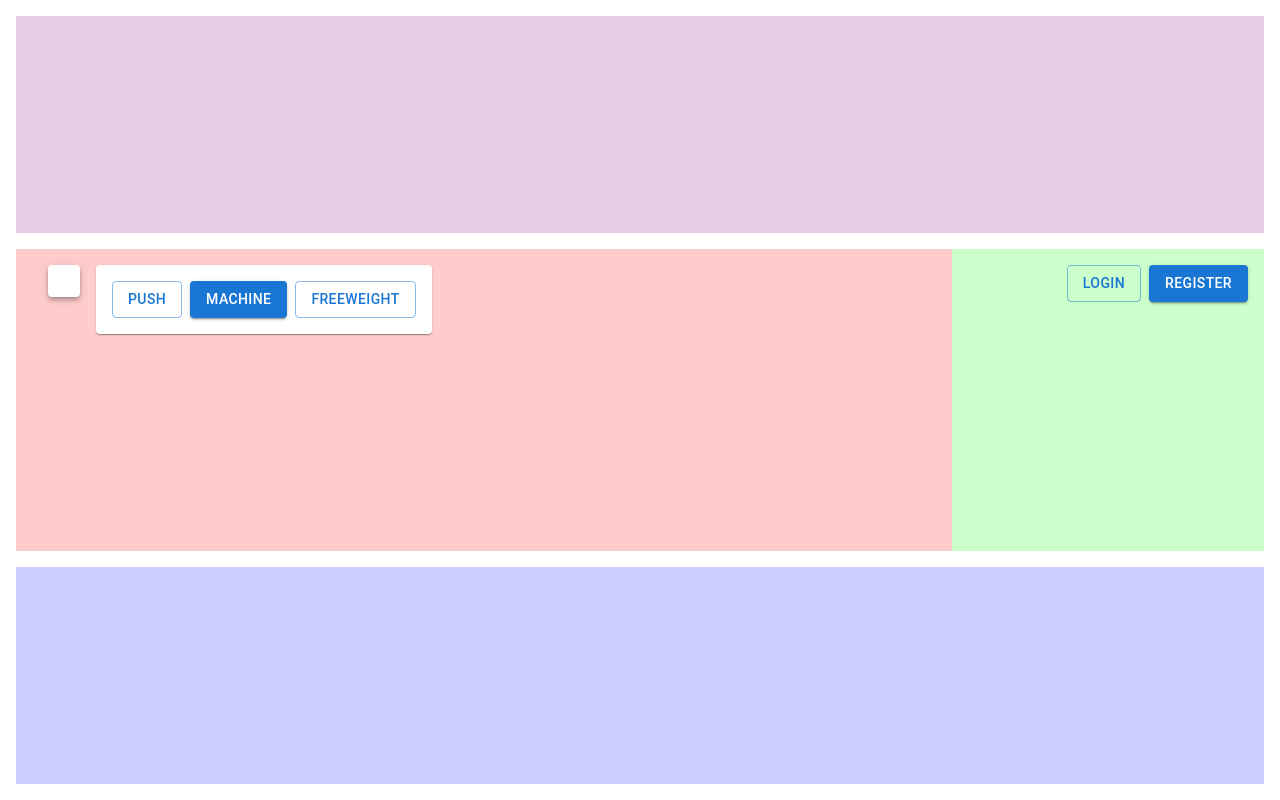
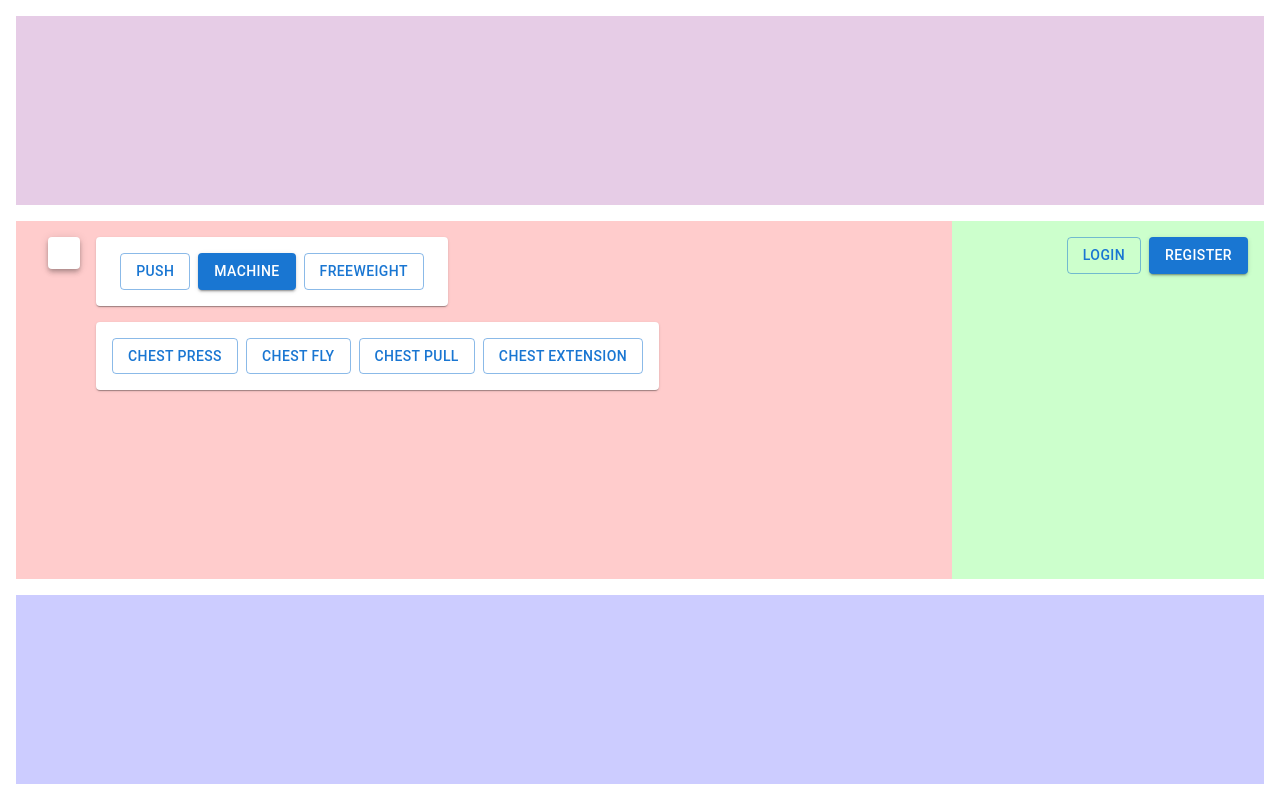
Before and after one commit to stefan-tcaciuc-99/Interactive-Muscle-Visulisation, a React (Create React App) app in the folder frontend/: page / in a window 1280 px wide. Both pictures are taken after a click on the button "MACHINE". Built offline with nearby package versions, Linux system fonts and the light colour scheme; no server answers.

Commit message:
added exercise list based on selected type

```diff
--- a/frontend/src/App.tsx
+++ b/frontend/src/App.tsx
@@ -6,16 +6,17 @@ import Login from "./components/Login";
 import Register from "./components/Register";
 import AuthButtons from "./components/AuthButtons";
 import "./app.css";
-import { Grid, Paper } from "@mui/material";
+import { Box, Grid, Paper } from "@mui/material";
 import ExerciseTypeSelector from "./components/ExerciseTypeSelector";
 import useExerciseData from "./hooks/useExerciseData";
-import { exerciseTypes } from "./services/exerciseService";
+import { exerciseTypes, exerciseData } from "./services/exerciseService";
+import ExerciseList from "./components/ExerciseList";
 
 function HomePage() {
   const modelViewerElementRef = useModelViewerRef();
 
-  const { selectedExerciseType, selectExerciseType } =
-    useExerciseData(exerciseTypes);
+  const { selectedExerciseType, selectExerciseType, exercises } =
+    useExerciseData(exerciseData);
 
   return (
     <div className="parent">
@@ -44,13 +45,25 @@ function HomePage() {
           }}
         >
           <ModelViewer modelViewerRef={modelViewerElementRef} />
-  <Paper sx={{ padding: "16px", marginLeft: "16px" }}>
+          <Box sx={{ marginLeft: '16px' }}>
+          <Paper sx={{ padding: "16px", width: '320px' }}>
               <ExerciseTypeSelector
                 exerciseTypes={exerciseTypes}
                 selectedType={selectedExerciseType}
                 onSelect={selectExerciseType}
               />
             </Paper>
+            {selectedExerciseType && (
+              <Paper sx={{ padding: "16px", marginTop: "16px" }}>
+                <ExerciseList
+                  exercises={exercises}
+                  onSelect={(exercise) =>
+                    console.log("Selected exercise:", exercise)
+                  }
+                />
+              </Paper>
+            )}
+          </Box>
         </Grid>
         <Grid
           item
@@ -67,7 +80,6 @@ function HomePage() {
           <header className="header">
             <AuthButtons />
           </header>
-
         </Grid>
         <Grid
           item
--- /dev/null
+++ b/frontend/src/components/ExerciseList.tsx
@@ -0,0 +1,34 @@
+import React from "react";
+import { Button, Box } from "@mui/material";
+
+interface ExerciseListProps {
+  exercises: string[];
+  onSelect: (exercise: string) => void;
+}
+
+const ExerciseList: React.FC<ExerciseListProps> = ({
+  exercises,
+  onSelect,
+}) => {
+  return (
+    <Box
+      display="flex"
+      flexDirection="row"
+      justifyContent="center"
+      flexWrap="wrap"
+      gap={1}
+    >
+      {exercises.map((exercise) => (
+        <Button
+          key={exercise}
+          variant="outlined"
+          onClick={() => onSelect(exercise)}
+        >
+          {exercise}
+        </Button>
+      ))}
+    </Box>
+  );
+};
+
+export default ExerciseList;
--- a/frontend/src/hooks/useExerciseData.ts
+++ b/frontend/src/hooks/useExerciseData.ts
@@ -1,13 +1,22 @@
-import {useState} from 'react';
+import { useState, useEffect } from "react";
 
-const useExerciseData = (exerciseTypes:string[]) => {
-    const [selectedExerciseType, setSelectedExerciseType] = useState<string|null>(null);
+const useExerciseData = (exerciseData: any) => {
+  const [selectedExerciseType, setSelectedExerciseType] = useState<string | null>(null);
+  const [exercises, setExercises] = useState<string[]>([]);
 
-    const selectExerciseType = (exerciseType: string) => {
-        setSelectedExerciseType(exerciseType);
+  const selectExerciseType = (exerciseType: string) => {
+    setSelectedExerciseType(exerciseType);
+  };
+
+  useEffect(() => {
+    if (selectedExerciseType) {
+      setExercises(exerciseData[selectedExerciseType]);
+    } else {
+      setExercises([]);
     }
+  }, [selectedExerciseType]);
 
-    return {selectedExerciseType, selectExerciseType};
-}
+  return { selectedExerciseType, selectExerciseType, exercises };
+};
 
 export default useExerciseData;
--- a/frontend/src/services/exerciseService.ts
+++ b/frontend/src/services/exerciseService.ts
@@ -1,4 +1,4 @@
-const exerciseData={
+export const exerciseData={
     push:['Bench','Incline','Dips','Pushups','Chest Fly'],
     machine:['Chest Press','Chest Fly','Chest Pull','Chest Extension'],
     freeWeight:['Deadlift','Squat','Barbell Row']
```
Lines whose indentation alone changed are shown as unchanged.
